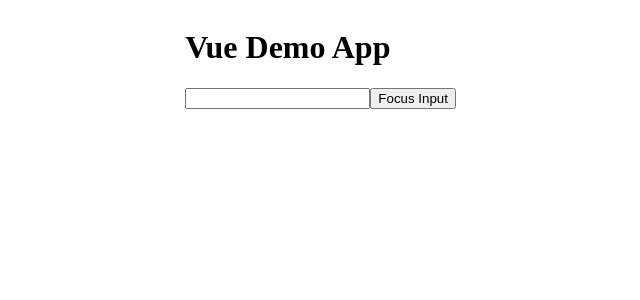
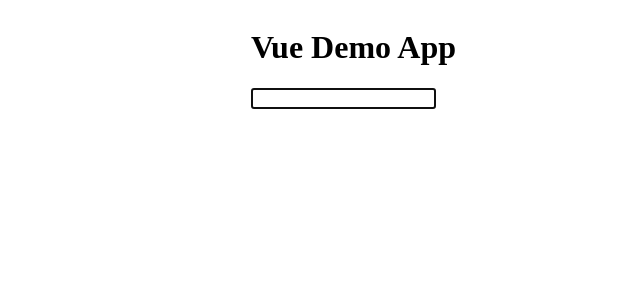
Before and after one commit to nithinK-142/vue-guide, a Vue app: page / in a window 1280 px wide. Shown: the top 300 px of the page, without its empty margins (184-824 px from the left). Built offline with nearby package versions, Linux system fonts and the light colour scheme.

Commit message:
feat: input focus using custom directive.

```diff
--- a/src/App.vue
+++ b/src/App.vue
@@ -1,19 +1,14 @@
 <template>
   <main>
     <h1>Vue Demo App</h1>
-    <input ref="myInput" />
-    <button @click="focusInput">Focus Input</button>
+    <input ref="myInput" v-inputfocus />
   </main>
 </template>
 
 <script setup>
-import { ref, nextTick } from "vue";
-
-const myInput = ref(null);
-
-const focusInput = () => {
-  nextTick(() => {
-    myInput.value.focus();
-  });
+const vInputfocus = {
+  mounted: (element) => {
+    element.focus();
+  },
 };
 </script>
```
